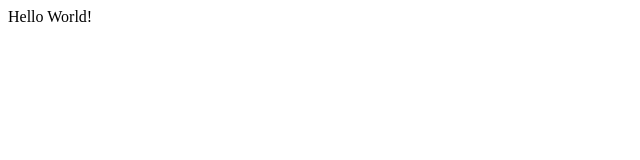
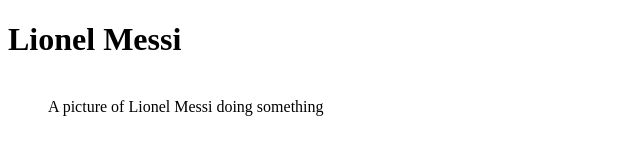
Before and after one commit to badger-99/Microverse-Trial-1, a plain HTML site: page index.html in a window 1280 px wide. Shown: the whole page, without its empty margins (0-640 px from the left). Drawn offline with Linux system fonts and the light colour scheme.

Commit message:
Added HTML for tests 1-5

```diff
--- a/index.html
+++ b/index.html
@@ -2,14 +2,23 @@
 <html lang="en">
   <head>
     <meta charset="UTF-8">
-    <title>Fork Me! FCC: Test Suite Template</title>
+    <title>Lionel Messi Tribute Page</title>
     <link rel="stylesheet" href="css/style.css">
   </head>
 
   <body>
-    <!-- <script src="https://cdn.freecodecamp.org/testable-projects-fcc/v1/bundle.js"></script> -->
+    <script src="https://cdn.freecodecamp.org/testable-projects-fcc/v1/bundle.js"></script>
 
-    Hello World!
+    <main id="main">
+
+      <h1 id="title">Lionel Messi</h1>
+
+      <figure id="img-div">
+        <!-- add image later -->
+        <img src="" alt="" id="image">
+        <figcaption id="img-caption"> A picture of Lionel Messi doing something </figcaption>
+      </figure>
+    </main>
 
     <script  src="js/index.js"></script>
   </body>
```
